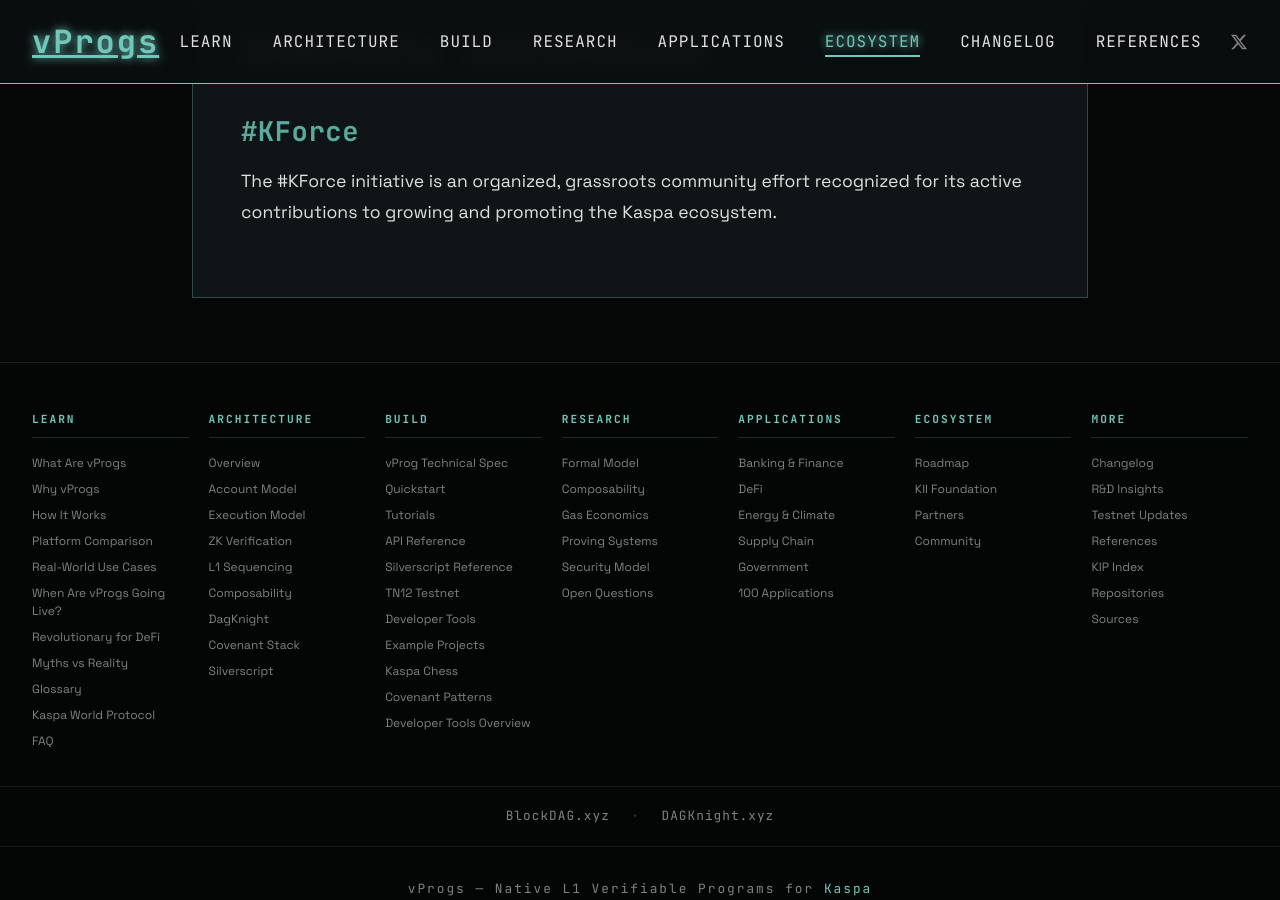
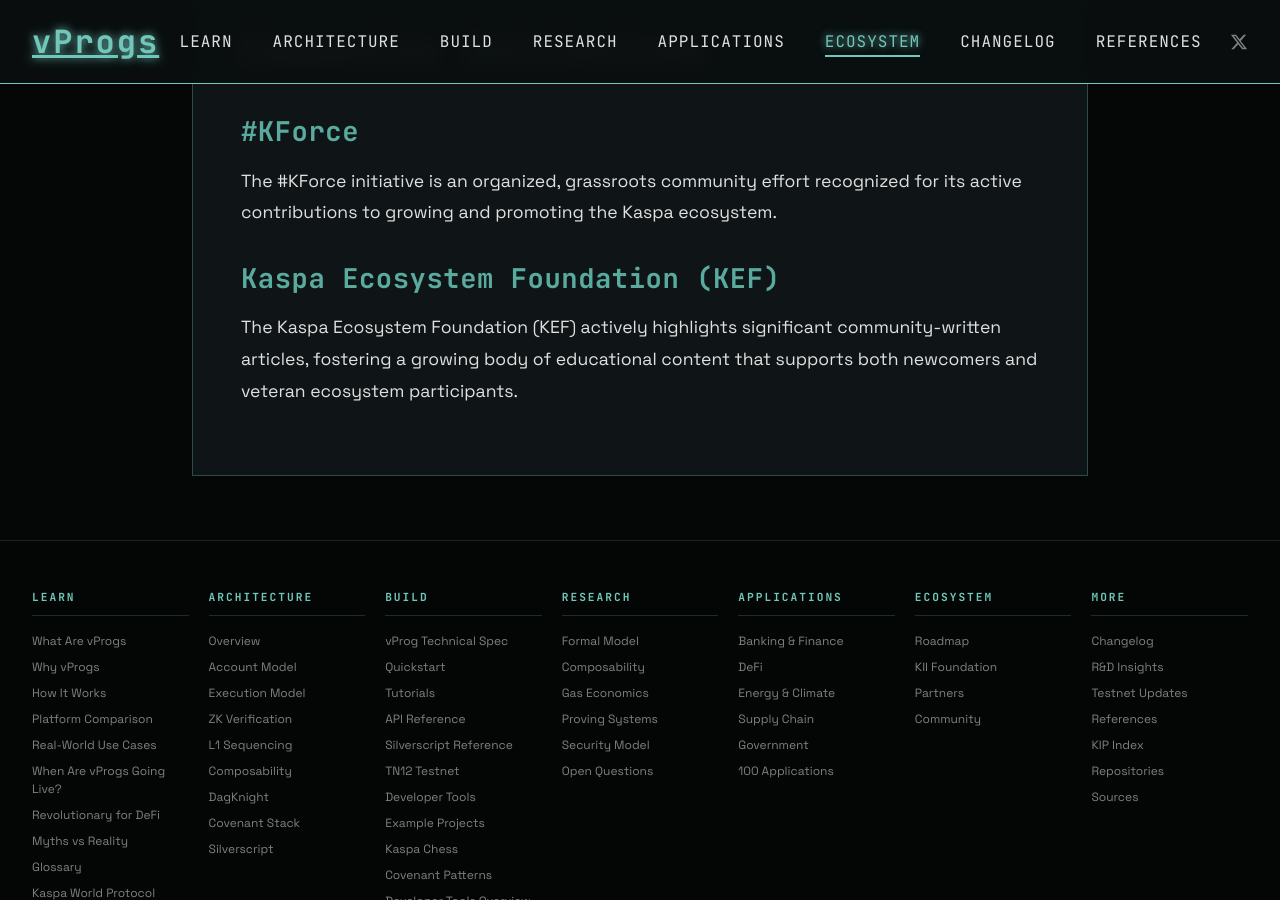
Before and after one commit to creative-inference/vprogs.xyz, a Jekyll site: the page built from ecosystem/community.md, in a window 1280 px wide and 900 px high, scrolled down 6738 px. Built offline with Jekyll 4.4.1, drawn with Linux system fonts in a browser that asks for light colours.

Commit message:
Add Kaspa Ecosystem Foundation (KEF) to community initiatives [auto]

```diff
--- a/ecosystem/community.md
+++ b/ecosystem/community.md
@@ -179,3 +179,7 @@
 ### #KForce
 
 The #KForce initiative is an organized, grassroots community effort recognized for its active contributions to growing and promoting the Kaspa ecosystem.
+
+
+### Kaspa Ecosystem Foundation (KEF)
+The Kaspa Ecosystem Foundation (KEF) actively highlights significant community-written articles, fostering a growing body of educational content that supports both newcomers and veteran ecosystem participants.
```
